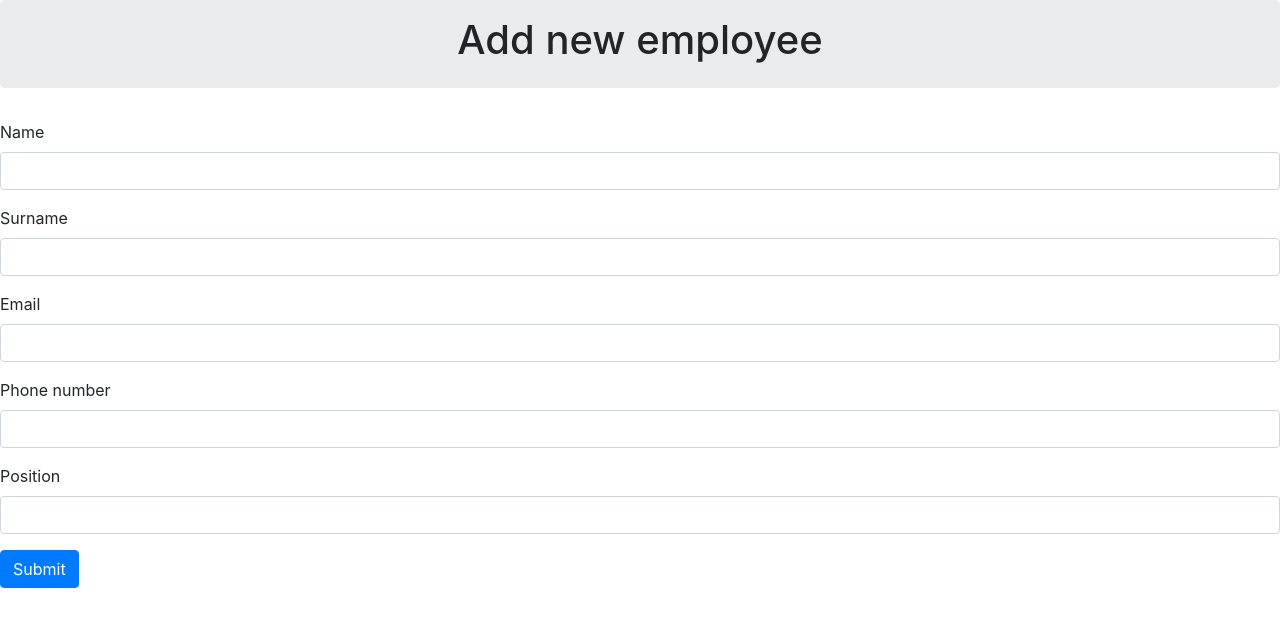
After one commit to AdamWonia/employee-management-python-flask, a Flask app: template my_app/templates/update.html in a window 1280 px wide. The commit adds this page. Shown: the top 627 px of the page. Run offline with Flask 2, Linux system fonts and the light colour scheme; the template is opened without the code that fills it, so the values that code supplies are empty; some libraries are stand-ins or nearby versions.

Commit message:
update employee funtion added

```diff
--- a/my_app/templates/index.html
+++ b/my_app/templates/index.html
@@ -14,7 +14,7 @@
             {% for message in messages %}
                 <div class="alert alert-success alert-dismissable" role="alert">
                     <button type="button" class="close" data-dismiss="alert" aria-label="close">
-                        <span aria-hidden="true">Close</span>
+                        <span aria-hidden="true">X</span>
                     </button>
                     {{ message }}
                 </div>
@@ -41,7 +41,7 @@
                 <td>{{ employee.phone }}</td>
                 <td>{{ employee.position }}</td>
                 <td>
-                    <a href="#" class="btn btn-warning btn-xs" data-toggle="modal" data-target="#">Edit</a>
+                    <a href="/update/{{ employee.id }}" class="btn btn-warning btn-xs" data-toggle="modal" data-target="#">Edit</a>
                     <a href="#" class="btn btn-danger btn-xs" onclick="return confirm('Are You Sure To Delete?')">Delete</a>
                 </td>
             </tr>
--- /dev/null
+++ b/my_app/templates/update.html
@@ -0,0 +1,35 @@
+{% extends 'base.html' %}
+
+{% block title %} Update employee {% endblock %}
+
+{% block body %}
+    <div class="jumbotron p-3">
+        <div class="well text-center">
+            <h1>Add new employee</h1>
+        </div>
+    </div>
+
+    <form method="POST" action="">
+        <div class="mb-3">
+            <label class="form-label" for="name-form">Name</label>
+            <input class="form-control" type="text" name="name" value="{{ employee.name }}" id="name-form">
+        </div>
+        <div class="mb-3">
+            <label class="form-label" for="surname-form">Surname</label>
+            <input class="form-control" type="text" name="surname" value="{{ employee.surname }}" id="surname-form">
+        </div>
+        <div class="mb-3">
+            <label class="form-label" for="email-form">Email</label>
+            <input class="form-control" type="email" name="email" value="{{ employee.email }}" id="email-form">
+        </div>
+        <div class="mb-3">
+            <label class="form-label" for="number-form">Phone number</label>
+            <input class="form-control" type="number" name="number" value="{{ employee.phone }}" id="number-form">
+        </div>
+        <div class="mb-3">
+            <label class="form-label" for="position-form">Position</label>
+            <input class="form-control" type="text" name="position" value="{{ employee.position }}" id="position-form">
+        </div>
+        <button type="submit" class="btn btn-primary">Submit</button>
+    </form>
+{% endblock %}
```
Also changed, not shown: my_app/employee_management/views.py (+19 -0 lines).
